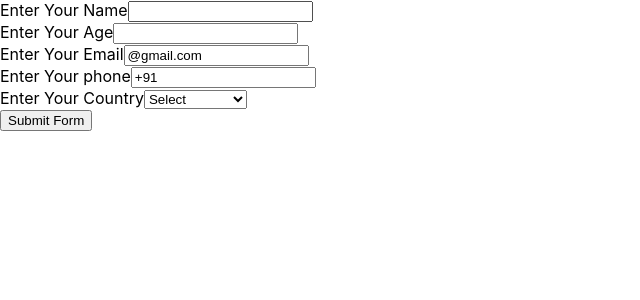
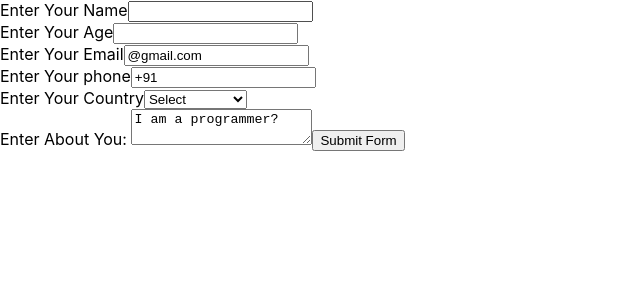
Before and after one commit to ruhan-2908/Reactify, a React (Create React App) app: page / in a window 1280 px wide. Shown: the top 300 px of the page, without its empty margins (0-640 px from the left). Built offline with nearby package versions, Linux system fonts and the light colour scheme.

Commit message:
Added Info section

```diff
--- a/src/components/MyFrom.js
+++ b/src/components/MyFrom.js
@@ -6,7 +6,7 @@ function MyForm()
 
     // const [age,setAge] = useState("");
     // const [email,setEmail] = useState("");
-    const [inputs,setInputs] = useState({phone:"+91",email:"@gmail.com"});
+    const [inputs,setInputs] = useState({phone:"+91",email:"@gmail.com",about:"I am a programmer?"});
     function handleSubmit(e)
     {
         e.preventDefault();
@@ -33,7 +33,9 @@ function MyForm()
                     <option value={"India"}>India</option>
                     <option value={"United States"}>United States</option>
                 </select></label><br/>
+            <label>Enter About You: <textarea name="about" value={inputs.about} onChange={handleChange}></textarea></label>
             <input type="submit" value="Submit Form"/>
         </form>
 }
+
 export default MyForm;
```
